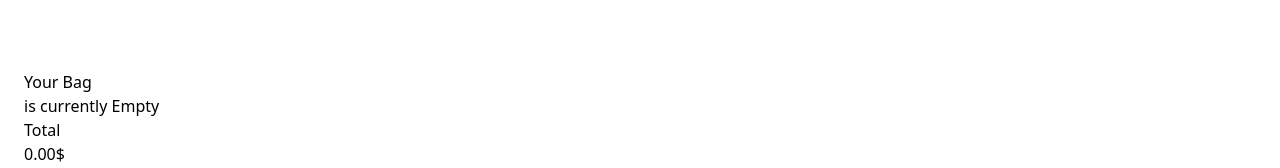
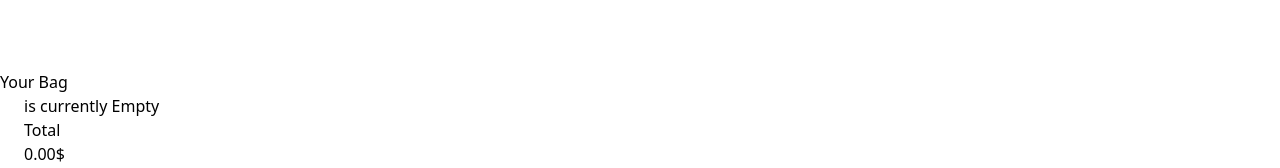
Before and after one commit to Khalid-Graine/learning-redux-toolkit, a React (Vite) app: page / in a window 1280 px wide. Both pictures are taken after a click on the button "Clear". Shown: the part 1210-1378 px from the top of the page. Built offline with nearby package versions, Linux system fonts and the light colour scheme.

Commit message:
update cart items data

```diff
--- a/src/components/ItemsContainer.jsx
+++ b/src/components/ItemsContainer.jsx
@@ -17,6 +17,7 @@ const ItemsContainer = () => {
 
   return (
     <>
+      <h2 className="text-center font-bold text-xl my-2 mt-3">Your Bag</h2>
       {n < 1 && <NoItemsMessage />}
       {n > 0 && (
         <div className="mt-5">
--- a/src/components/NoItemsMessage.jsx
+++ b/src/components/NoItemsMessage.jsx
@@ -2,8 +2,7 @@ import React from "react";
 
 const NoItemsMessage = () => {
   return (
-    <div className="container grid justify-center  mt-10 text-center">
-      <h2>Your Bag</h2>
+    <div className="container grid justify-center  mt-2 text-center">
       <p>is currently Empty</p>
     </div>
   );
--- a/src/store/cartItems.js
+++ b/src/store/cartItems.js
@@ -4,28 +4,28 @@ const cartItems = [
     title: 'Samsung Galaxy S8',
     price: '399.99',
     img: 'https://m.media-amazon.com/images/I/61Mcj7muZDL._AC_SX679_.jpg',
-    amount: 1,
+    amount: 0,
   },
   {
     id: 'recB6qcHPxb62YJ75',
     title: 'SAMSUNG Galaxy A54',
     price: '499.99',
     img: 'https://m.media-amazon.com/images/I/61A+wkddftL._AC_SX679_.jpg',
-    amount: 1,
+    amount: 0,
   },
   {
     id: 'recdRxBsE14Rr2VuJ',
     title: 'Iphone 14 Pro Max',
     price: '699.99',
     img: 'https://m.media-amazon.com/images/I/41XZrvsFKkL._AC_SX569_.jpg',
-    amount: 1,
+    amount: 0,
   },
   {
     id: 'recwTo160XST3PIoW',
     title: 'Iphone 15 ',
     price: '599.99 ',
     img: 'https://m.media-amazon.com/images/I/41dVeJ75+mL._AC_SX679_.jpg',
-    amount: 1,
+    amount: 0,
   },
   ];
   export default cartItems;
```
